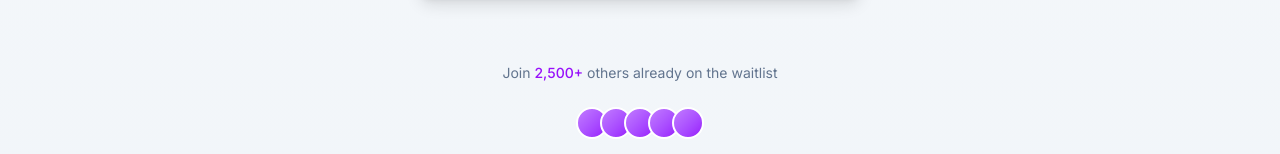
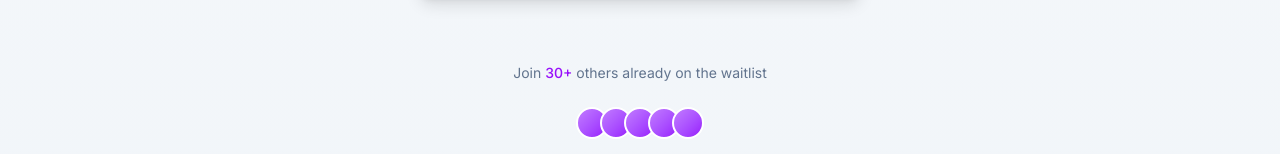
Before and after one commit to adamabu578/smatpay-waitlist, a Next.js app: page / in a window 1280 px wide. Shown: the part 981-1135 px from the top of the page. Built offline with nearby package versions, Linux system fonts and the light colour scheme.

Commit message:
2nd commit

```diff
--- a/app/page.tsx
+++ b/app/page.tsx
@@ -201,7 +201,7 @@ export default function WaitlistPage() {
           className="mt-16 text-center"
         >
           <p className="text-sm text-slate-500 dark:text-slate-400">
-            Join <span className="font-medium text-purple-600 dark:text-purple-400">2,500+</span> others already on
+            Join <span className="font-medium text-purple-600 dark:text-purple-400">30+</span> others already on
             the waitlist
           </p>
 
```
